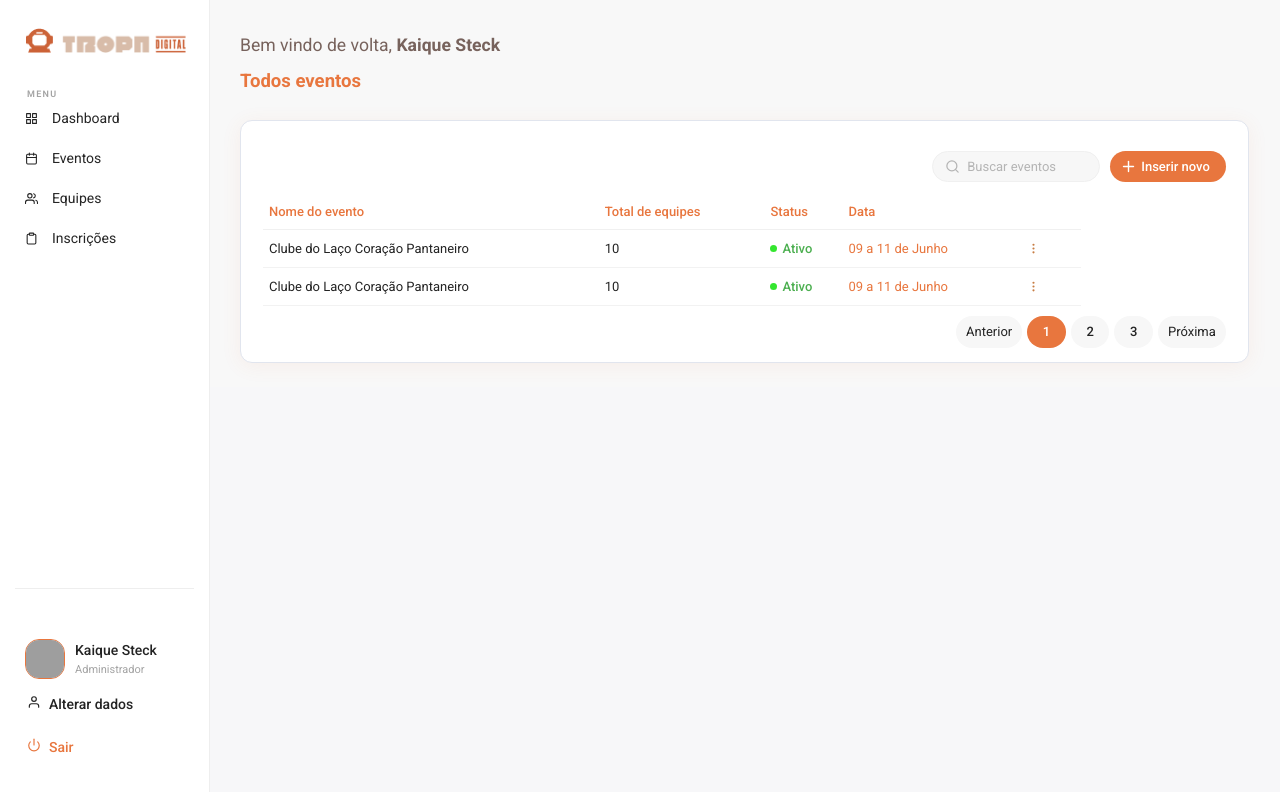
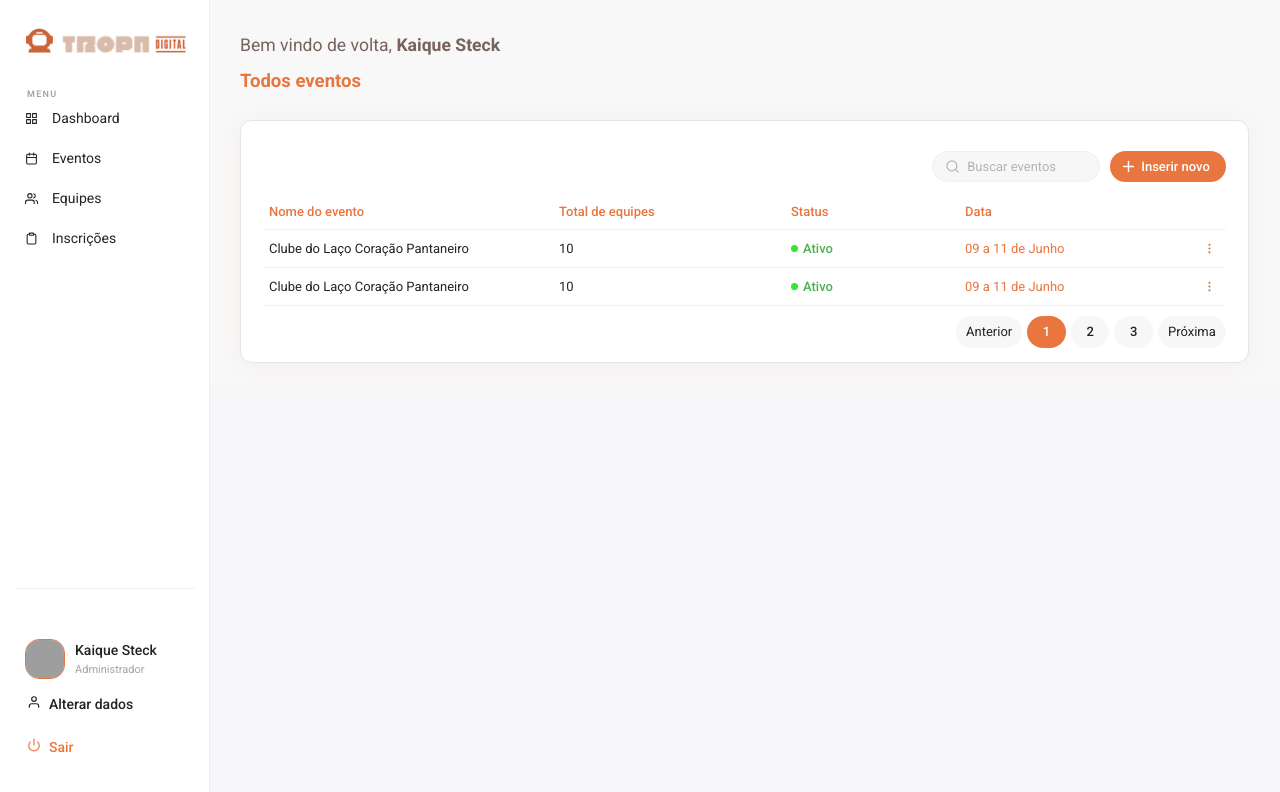
Before and after one commit to alissonooliveiraofc/tropa-digital-teste-tecnico-front, a React (Vite) app: page /eventos in a window 1280 px wide. Shown: the top 792 px of the page. Built offline with nearby package versions, Linux system fonts and the light colour scheme; grey boxes are pictures that could not be loaded.

Commit message:
ajusta largura da tabela para 100% e define larguras fixas para as colunas

```diff
--- a/src/components/EventosTable.tsx
+++ b/src/components/EventosTable.tsx
@@ -115,8 +115,8 @@ const AddButton = styled.button`
 `;
 
 const Table = styled.table`
-  // margin-left: 240px;
-  width: 85%;
+  width: 100%;
+  table-layout: fixed;      // <- ESSENCIAL: faz as colunas terem larguras iguais
   border-collapse: separate;
   border-spacing: 0;
   font-size: 13px;
@@ -234,6 +234,13 @@ export default function EventosTable() {
         </AddButton>
       </TopBar>
       <Table>
+        <colgroup>
+          <col style={{ width: '25%' }} />
+          <col style={{ width: '20%' }} />
+          <col style={{ width: '15%' }} />
+          <col style={{ width: '20%' }} />
+          <col style={{ width: '3%' }} />
+        </colgroup>
         <thead>
           <tr>
             {table.getFlatHeaders().map(header => (
```
